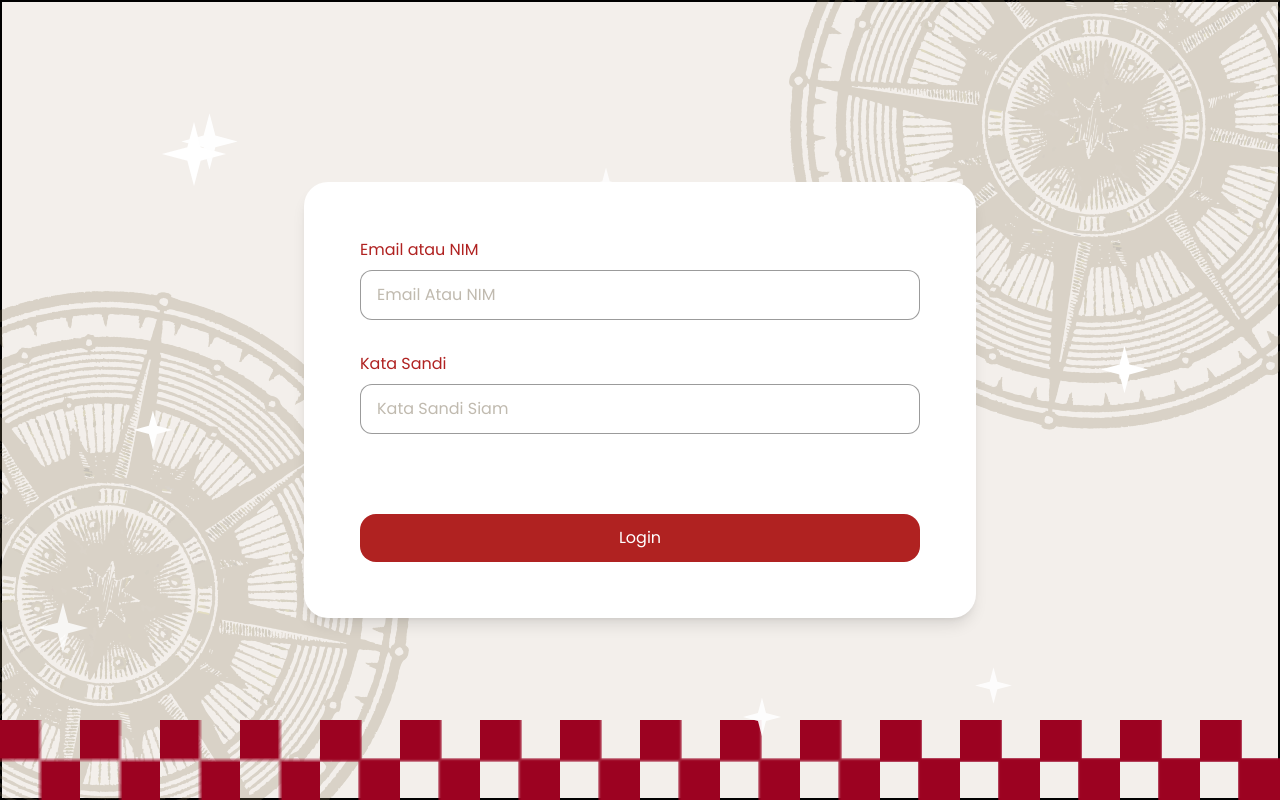
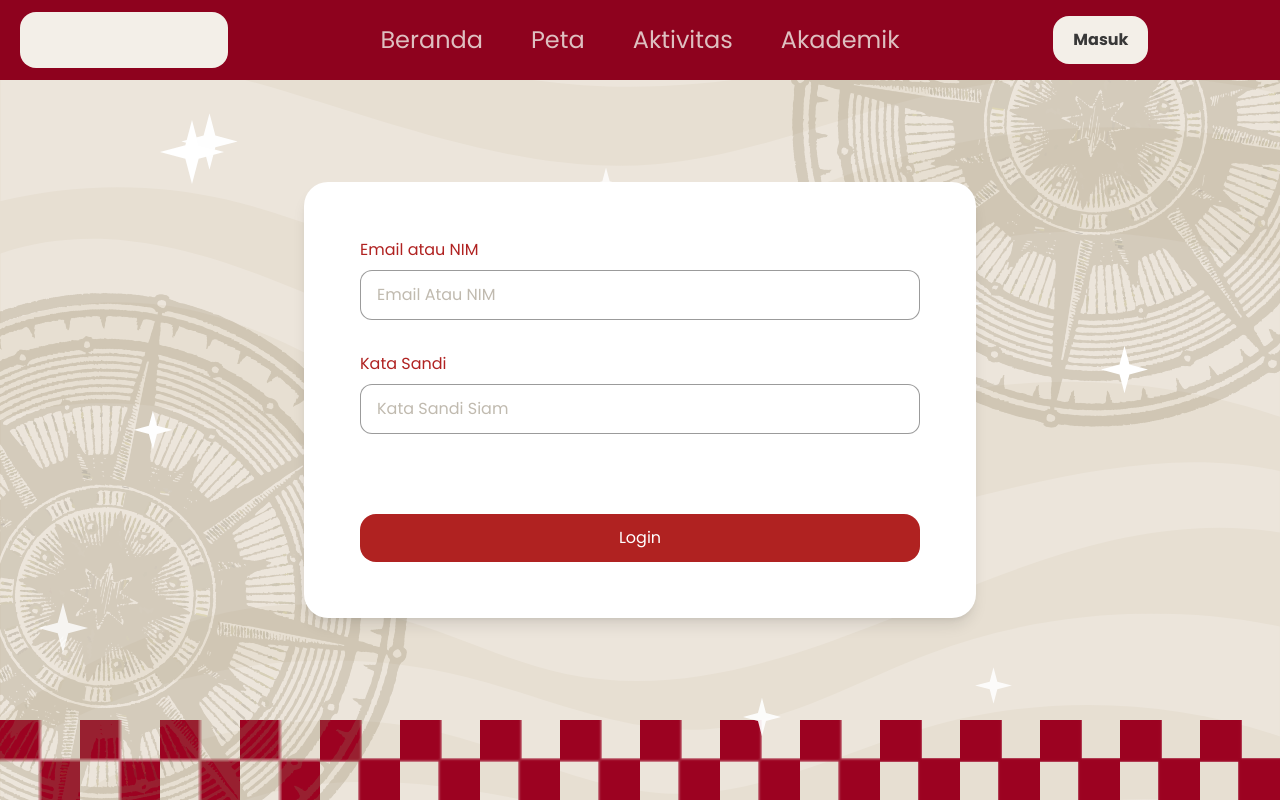
Before and after one commit to SOS-KBMDSI/frontendsos, a Next.js app: page /login in a window 1280 px wide. Built offline with nearby package versions, Linux system fonts and the light colour scheme.

Commit message:
feat: navbar

```diff
--- a/package.json
+++ b/package.json
@@ -14,6 +14,7 @@
     "clsx": "^2.1.1",
     "cva": "^0.0.0",
     "framer-motion": "^12.20.5",
+    "hamburger-react": "^2.5.2",
     "jose": "^6.0.11",
     "js-cookie": "^3.0.5",
     "lucide-react": "^0.525.0",
--- a/src/app/(auth)/login/page.tsx
+++ b/src/app/(auth)/login/page.tsx
@@ -1,11 +1,13 @@
 import LoginPageContainer from "@/feature/(auth)/login/container/LoginPageContainer";
+import Navbar from "@/shared/components/navbar/Navbar";
 import React from "react";
 
 const page = () => {
   return (
-    <>
+    <main className="overflow-hidden">
+      <Navbar />
       <LoginPageContainer />
-    </>
+    </main>
   );
 };
 
--- /dev/null
+++ b/src/app/(user)/layout.tsx
@@ -0,0 +1,9 @@
+import React from "react";
+
+export default function UserLayout({
+  children,
+}: {
+  children: React.ReactNode;
+}) {
+  return <main className="">{children}</main>;
+}
--- a/src/feature/(auth)/login/components/Ornament.tsx
+++ b/src/feature/(auth)/login/components/Ornament.tsx
@@ -6,9 +6,9 @@ import { motion } from "framer-motion";
 
 const Ornament = () => {
   return (
-    <div className="w-screen h-screen border-2    absolute">
+    <div className="w-screen h-screen absolute z-10 pointer-events-none select-none">
       <motion.div
-        className="absolute w-full xl:max-w-3xl lg:max-w-lg md:max-w-md max-w-xl opacity-25 -right-40 -top-60  md:-right-50 md:-top-[30rem]"
+        className="absolute w-full xl:max-w-3xl lg:max-w-lg md:max-w-md max-w-xl opacity-25 -right-40 -top-60 md:-right-50 md:-top-[30rem]"
         animate={{ rotate: 360 }}
         transition={{
           repeat: Infinity,
@@ -16,7 +16,7 @@ const Ornament = () => {
           ease: "linear",
         }}
       >
-        <Image src={Kompas} alt="kompas" />
+        <Image src={Kompas} alt="kompas" draggable={false} />
       </motion.div>
 
       <motion.div
@@ -28,10 +28,11 @@ const Ornament = () => {
           ease: "linear",
         }}
       >
-        <Image src={Kompas} alt="kompas" />
+        <Image src={Kompas} alt="kompas" draggable={false} />
       </motion.div>
+
       <div className="absolute left-40 top-30">
-        <Image src={Bintang} alt="bintang" />
+        <Image src={Bintang} alt="bintang" draggable={false} />
       </div>
     </div>
   );
--- a/src/feature/(auth)/login/container/LoginPageContainer.tsx
+++ b/src/feature/(auth)/login/container/LoginPageContainer.tsx
@@ -10,7 +10,7 @@ export default function LoginPageContainer() {
   const formLogic = useLoginForm();
 
   return (
-    <main className="bg-secondary-300 w-screen overflow-hidden h-screen ">
+    <main className=" w-screen overflow-hidden h-screen bg-login ">
       <div className="w-screen h-screen mycontainer flex items-center relative justify-center">
         <LoginForm {...formLogic} />
         <Ornament />
--- /dev/null
+++ b/src/shared/components/navbar/Navbar.tsx
@@ -0,0 +1,105 @@
+// file: components/Navbar.tsx
+
+"use client";
+
+import React, { useState } from "react";
+import NavbarItem from "./NavbarItems";
+import { navListData } from "../../data/navListData";
+import { Button } from "../ui/Button";
+import { Sling as Hamburger } from "hamburger-react";
+import { motion, AnimatePresence, Variants } from "framer-motion";
+
+const menuVariants: Variants = {
+  hidden: {
+    opacity: 0,
+  },
+  visible: {
+    opacity: 1,
+    transition: {
+      duration: 0.3,
+      ease: "easeInOut",
+      when: "beforeChildren",
+      staggerChildren: 0.1,
+    },
+  },
+  exit: {
+    opacity: 0,
+    transition: {
+      duration: 0.2,
+      ease: "easeInOut",
+    },
+  },
+};
+
+const itemVariants: Variants = {
+  hidden: { opacity: 0, y: 20 },
+  visible: {
+    opacity: 1,
+    y: 0,
+    transition: { type: "spring", stiffness: 100 },
+  },
+};
+
+const Navbar = () => {
+  const [isMenuOpen, setIsMenuOpen] = useState(false);
+
+  return (
+    <>
+      <nav className="w-screen h-20 bg-primary-600 fixed z-50">
+        <div className="mycontainer h-full grid grid-cols-12 items-center">
+          <div className="bg-[#F3EFE8] h-14 w-14 md:w-30 xl:w-52 rounded-2xl col-span-2"></div>
+
+          <ul className="md:flex hidden gap-12 col-span-8 justify-center">
+            {navListData.map((item, idx) => (
+              <li key={idx}>
+                <NavbarItem {...item} />
+              </li>
+            ))}
+          </ul>
+
+          <div className="col-span-2 flex justify-between items-center">
+            <Button className="bg-[#F3EFE8] md:flex hidden px-5 text-black font-bold py-3">
+              Masuk
+            </Button>
+
+            <div className="md:hidden absolute right-6 z-50 ml-auto rounded-xl bg-[#F3EFE8]">
+              <Hamburger
+                toggled={isMenuOpen}
+                toggle={setIsMenuOpen}
+                size={28}
+                color="#000000"
+              />
+            </div>
+          </div>
+        </div>
+      </nav>
+
+      <AnimatePresence>
+        {isMenuOpen && (
+          <motion.div
+            className="fixed inset-0 z-40 bg-primary-600 text-white flex flex-col items-center justify-center md:hidden"
+            variants={menuVariants}
+            initial="hidden"
+            animate="visible"
+            exit="exit"
+          >
+            <ul className="flex flex-col gap-8 text-center text-xl">
+              {navListData.map((item, idx) => (
+                <motion.li key={idx} variants={itemVariants}>
+                  <NavbarItem {...item} />
+                </motion.li>
+              ))}
+            </ul>
+            <motion.div variants={itemVariants}>
+              <Button className="bg-[#F3EFE8] px-8 text-black font-bold py-3 mt-12">
+                Masuk
+              </Button>
+            </motion.div>
+          </motion.div>
+        )}
+      </AnimatePresence>
+    </>
+  );
+};
+
+export default Navbar;
--- /dev/null
+++ b/src/shared/components/navbar/NavbarItems.tsx
@@ -0,0 +1,21 @@
+// file: components/NavbarItem.tsx
+
+import Link from "next/link";
+
+interface NavbarItemProps {
+  href: string;
+  title: string;
+}
+
+const NavbarItem = ({ href, title }: NavbarItemProps) => {
+  return (
+    <Link
+      href={href}
+      className="xl:text-2xl text-xl md:text-lg font-normal text-[#F3EFE8CC]"
+    >
+      {title}
+    </Link>
+  );
+};
+
+export default NavbarItem;
--- a/src/shared/data/SidebarData.ts
+++ b/src/shared/data/SidebarData.ts
@@ -8,7 +8,6 @@ import {
   LucideIcon,
 } from "lucide-react";
 
-// Interface tetap sama
 export interface SidebarMenuItem {
   id: number;
   label: string;
--- /dev/null
+++ b/src/shared/data/navListData.ts
@@ -0,0 +1,23 @@
+export interface NavItem {
+  title: string;
+  href: string;
+}
+
+export const navListData: NavItem[] = [
+  {
+    title: "Beranda",
+    href: "/",
+  },
+  {
+    title: "Peta",
+    href: "/peta",
+  },
+  {
+    title: "Aktivitas",
+    href: "/aktivitas",
+  },
+  {
+    title: "Akademik",
+    href: "/akademik",
+  },
+];
--- a/src/styles/globals.css
+++ b/src/styles/globals.css
@@ -84,3 +84,13 @@
 .mycontainer {
   @apply container mx-auto px-5;
 }
+
+
+.bg-login{
+  background: url("../assets/login/bg-login.svg");
+  @apply bg-cover bg-secondary-500
+}
+
+.bg-navbar {
+  background: linear-gradient(90deg, #9C0221 0%, rgba(156, 2, 33, 0.90) 24.51%, #9C0221 50.21%, rgba(156, 2, 33, 0.90) 77.2%, #9C0221 100%);
+}
```
Also changed, not shown: src/assets/login/bg-login.svg (added), 1 other file (tests, documents, lock files or other folders).
